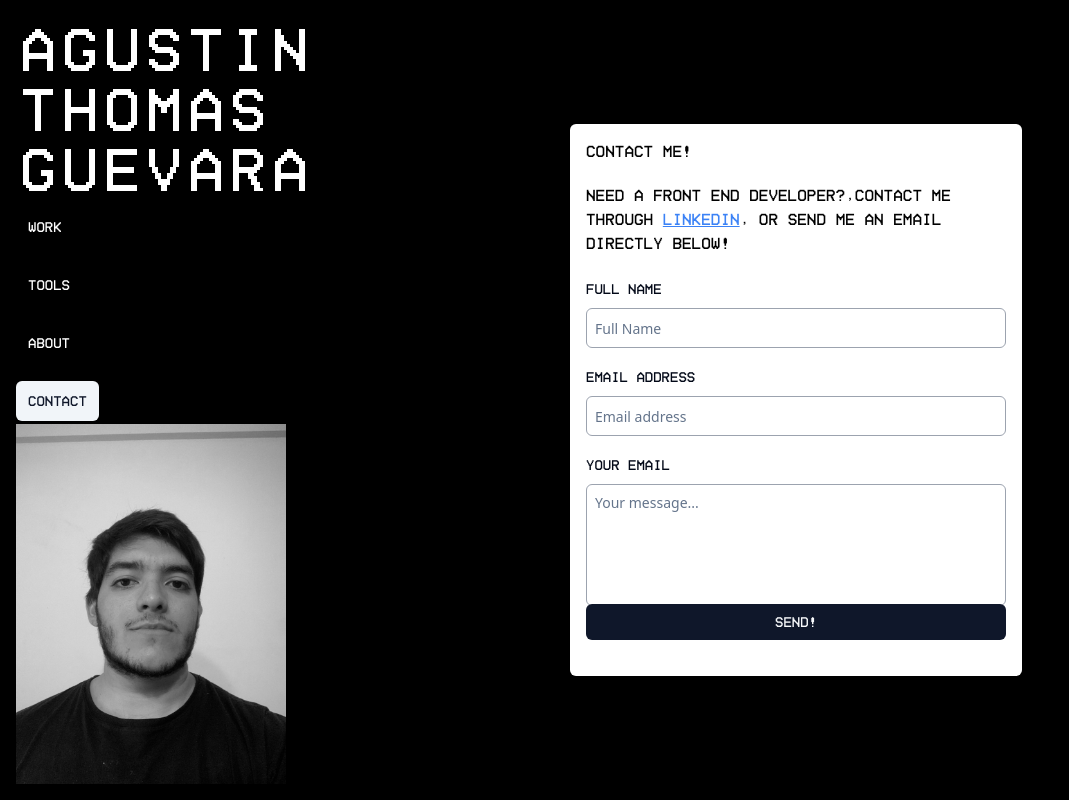
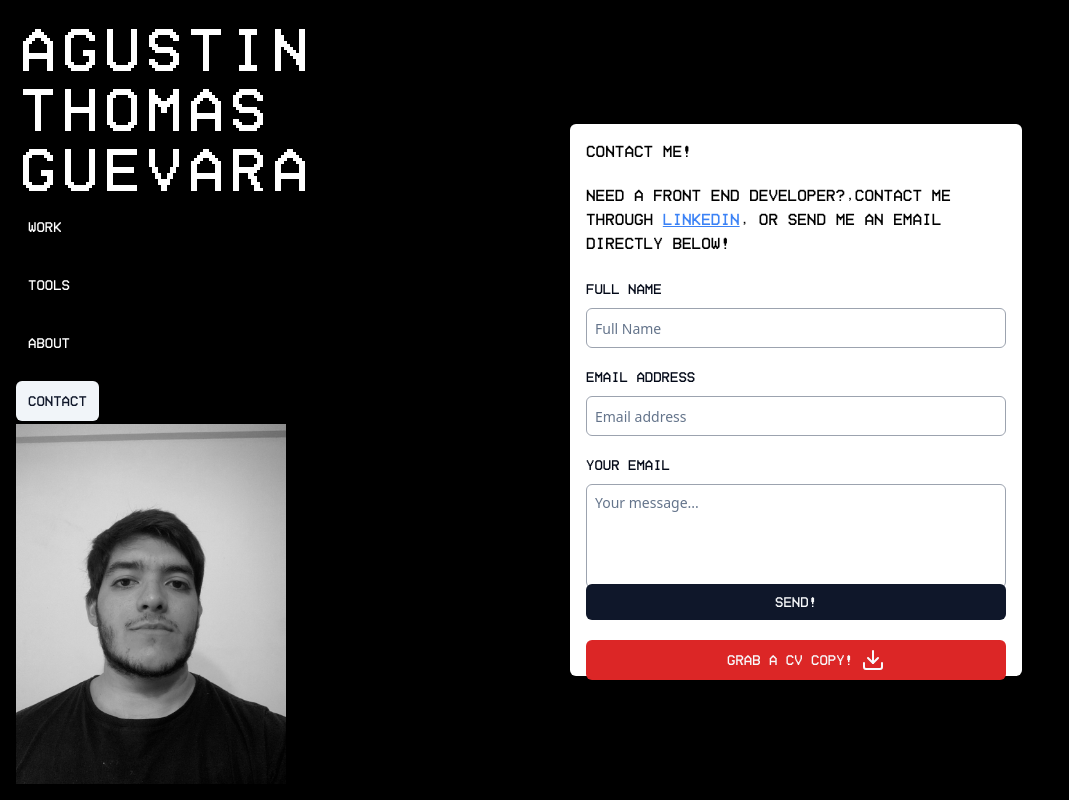
Before and after one commit to AgusGuevara/webrepo, a React (Vite) app: page / in a window 1280 px wide. Both pictures are taken after a click on the radio button "Contact". Shown: the whole page, without its empty margins (0-1069 px from the left). Built offline with nearby package versions, Linux system fonts and the light colour scheme.

Commit message:
added cv + download cv btn

```diff
--- a/src/components/main/Content/Contact/index.tsx
+++ b/src/components/main/Content/Contact/index.tsx
@@ -15,6 +15,8 @@ import emailjs from "@emailjs/browser";
 import { useRef, useState } from "react";
 import { Toaster } from "@/components/ui/sonner";
 import { toast } from "sonner";
+import { DownloadIcon } from "lucide-react";
+import cvfile from "@/assets/files/Agustin-Thomas-Guevara-CV.pdf";
 
 const formSchema = z.object({
     user_name: z.string(),
@@ -148,6 +150,18 @@ function Contact() {
                     </Button>
                 </form>
             </Form>
+            <a download="Agustin-Thomas-Guevara.pdf" href={cvfile}>
+                <Button
+                    type="submit"
+                    className="w-full font-homeVideo bg-red-600"
+                    disabled={disableEmail}
+                >
+                    <span>Grab a CV copy!</span>
+                    <span className="pl-2 w-3">
+                        <DownloadIcon />
+                    </span>
+                </Button>
+            </a>
             <Toaster />
         </div>
     );
```
Also changed, not shown: 1 other file (tests, documents, lock files or other folders).
